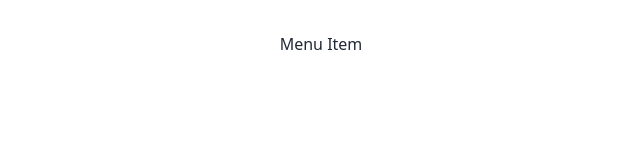
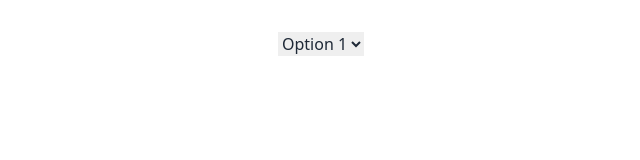
Before and after one commit to SaFaUU/level-2-web, a React (Vite) app in the folder FE-Track/test-project-react/: page / in a window 1280 px wide. Shown: the top 160 px of the page, without its empty margins (319-959 px from the left). Built offline with nearby package versions, Linux system fonts and the light colour scheme.

Commit message:
higher order functions

```diff
--- a/FE-Track/test-project-react/src/App.tsx
+++ b/FE-Track/test-project-react/src/App.tsx
@@ -11,6 +11,7 @@ import UseRefExample from "./pages/UseRefExample";
 import UseRefForm from "./pages/UseRefForm";
 import ThemeProvider, { ThemeContext } from "./context/ThemeProvider";
 import { MenuItem, MenuList } from "./components/Menu";
+import Select from "./components/Select";
 
 function App() {
   const [counter, setCounter] = useState(0);
@@ -33,9 +34,15 @@ function App() {
       >
         Change Theme
       </button> */}
-      <MenuList>
+      {/* <MenuList>
         <MenuItem>Menu Item</MenuItem>
-      </MenuList>
+      </MenuList> */}
+
+      <Select>
+        <Select.SelectionOption value="1">Option 1</Select.SelectionOption>
+        <Select.SelectionOption value="2">Option 2</Select.SelectionOption>
+        <Select.SelectionOption value="3">Option 3</Select.SelectionOption>
+      </Select>
     </>
   );
 }
--- /dev/null
+++ b/FE-Track/test-project-react/src/components/Select.tsx
@@ -0,0 +1,37 @@
+import React from "react";
+
+const SelectContext = React.createContext(null);
+
+const Select = ({ children }) => {
+  const [selectedOption, setSelectedOption] = React.useState("");
+  return (
+    <SelectContext.Provider value={{ selectedOption, setSelectedOption }}>
+      <select onChange={(e) => setSelectedOption(e.target.value)}>
+        {children}
+      </select>
+    </SelectContext.Provider>
+  );
+};
+
+const SelectionOption = ({ value, children }) => {
+  const { selectedOption, setSelectedOption } = useSelectContext();
+  const isActive = selectedOption === value;
+
+  return (
+    <option value={value} className={`${isActive ? "bg-purple-600" : ""}`}>
+      {children}
+    </option>
+  );
+};
+
+Select.SelectionOption = SelectionOption;
+
+export default Select;
+
+const useSelectContext = () => {
+  const context = React.useContext(SelectContext);
+  if (context === undefined) {
+    throw new Error("useSelect must be used within a SelectProvider");
+  }
+  return context;
+};
--- /dev/null
+++ b/FE-Track/test-project-react/src/components/higherOrderComponent.tsx
@@ -0,0 +1,11 @@
+const withBorder = (Component) => {
+  return (props) => {
+    return (
+      <div>
+        <Component {...props} />
+      </div>
+    );
+  };
+};
+
+export default withBorder;
--- /dev/null
+++ b/FE-Track/test-project-react/src/components/higherOrderFunction.js
@@ -0,0 +1,13 @@
+const wrapperFunction = (func) => {
+  return (num) => {
+    return func(num) * 2;
+  };
+};
+
+const addOne = (num) => {
+  return num + 1;
+};
+
+const addOneAndDouble = wrapperFunction(addOne);
+
+console.log(addOneAndDouble(5));
--- /dev/null
+++ b/FE-Track/test-project-react/src/hooks/useUserData.tsx
@@ -0,0 +1,30 @@
+import React from "react";
+
+const useUserData = () => {
+  const [userData, setUserData] = React.useState({});
+  const [loading, setLoading] = React.useState(false);
+  const [error, setError] = React.useState(null);
+
+  const controller = new AbortController();
+
+  const getUsers = async () => {
+    setLoading(true);
+    const response = await fetch(
+      "https://jsonplaceholder.typicode.com/users/1",
+      {
+        signal: controller.signal,
+      }
+    );
+    const data = await response.json();
+    setUserData(data);
+    setLoading(false);
+  };
+
+  React.useEffect(() => {
+    getUsers();
+  }, []);
+
+  return { userData, loading, error };
+};
+
+export default useUserData;
```
